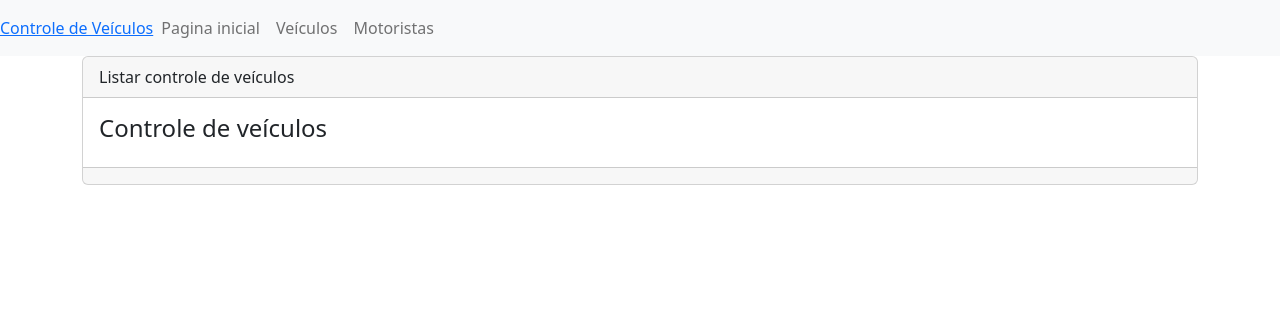
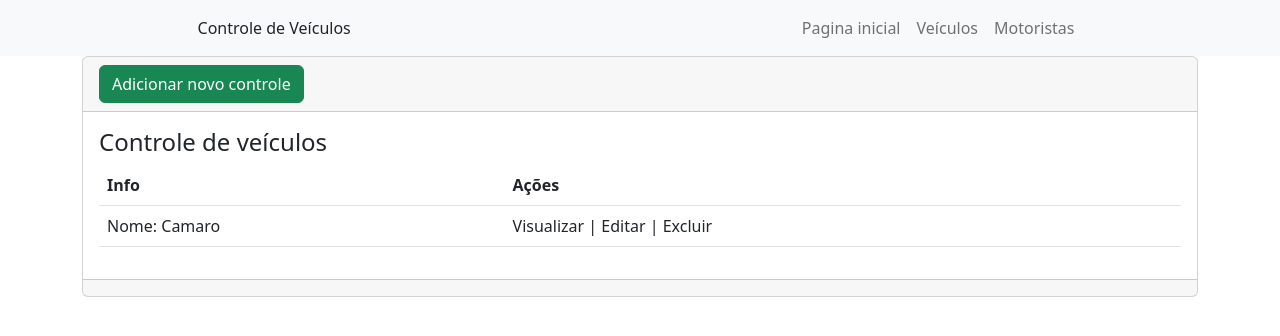
Before and after one commit to MatheusLucca/AG-Sistemas-crudVeiculos, a Django app: template controleDeVeiculos/templates/index.html in a window 1280 px wide. Shown: the top 336 px of the page. Run offline with Django 4.2, Linux system fonts and the light colour scheme; the template is opened without the code that fills it, so the values that code supplies are empty.

Commit message:
Colocar rotas no nav

```diff
--- a/controleDeVeiculos/templates/base.html
+++ b/controleDeVeiculos/templates/base.html
@@ -15,17 +15,17 @@
 </head>
 
 <body>
-    <nav class="navbar navbar-expand navbar-warning bg-light">
-        <a href="">Controle de Veículos</a>
-        <ul class="nav navbar-nav">
+    <nav class="navbar navbar-expand navbar-warning bg-light d-flex justify-content-around">
+        <span> Controle de Veículos</span>
+        <ul class="nav navbar-nav ms-5">
             <li class="nav-item active">
-                <a class="nav-link" href="#">Pagina inicial</a>
+                <a class="nav-link" href="{% url 'index' %}">Pagina inicial</a>
             </li>
             <li class="nav-item">
-                <a class="nav-link" href="#">Veículos</a>
+                <a class="nav-link" href="{% url 'veiculos' %}">Veículos</a>
             </li>
             <li class="nav-item">
-                <a class="nav-link" href="#">Motoristas</a>
+                <a class="nav-link" href="{% url 'motorista' %}">Motoristas</a>
             </li>
         </ul>
     </nav>
--- a/controleDeVeiculos/templates/index.html
+++ b/controleDeVeiculos/templates/index.html
@@ -6,10 +6,29 @@
 
 <div class="card">
     <div class="card-header">
-        Listar controle de veículos
+        <a name="" id="" class="btn btn-success" href="#" role="button">Adicionar novo controle</a>
     </div>
     <div class="card-body">
         <h4 class="card-title">Controle de veículos</h4>
+
+        <table class="table">
+            <thead>
+                <tr>
+                    <th>Info</th>
+                    <th>Ações</th>
+
+                </tr>
+            </thead>
+            <tbody>
+                <tr>
+                    <td scope="row">Nome: Camaro</td>
+                    <td>Visualizar | Editar | Excluir</td>
+                </tr>
+            </tbody>
+        </table>
+
+
+
     </div>
     <div class="card-footer text-muted">
 
--- a/controleDeVeiculos/templates/veiculos/form.html
+++ b/controleDeVeiculos/templates/veiculos/form.html
@@ -1,9 +1,9 @@
 {% extends "base.html"%}
 
-{% block title %} Página inicial{% endblock%}
+{% block title %} Cadastrar veículo {% endblock%}
 
 {% block content %}
 
-<h1>Matheus abv</h1>
+Formulário para adicionar veículo
 
 {% endblock  %}
--- a/controleDeVeiculos/urls.py
+++ b/controleDeVeiculos/urls.py
@@ -2,5 +2,8 @@ from django.urls import path
 from . import views
 
 urlpatterns = [
-    path('teste', views.index, name='index')
+    path('', views.index, name='index'),
+    path('veiculos', views.veiculos, name='veiculos'),
+    path('motorista', views.motorista, name='motorista'),
+
 ]
```
Also changed, not shown: controleDeVeiculos/templates/editarControle.html (added, +10 -0 lines), controleDeVeiculos/templates/motorista/form.html (added, +9 -0 lines), controleDeVeiculos/templates/motorsta/form.html (deleted, +0 -13 lines), controleDeVeiculos/views.py (+8 -0 lines), controleDeVeiculos/templates/criarControle.html (added).
